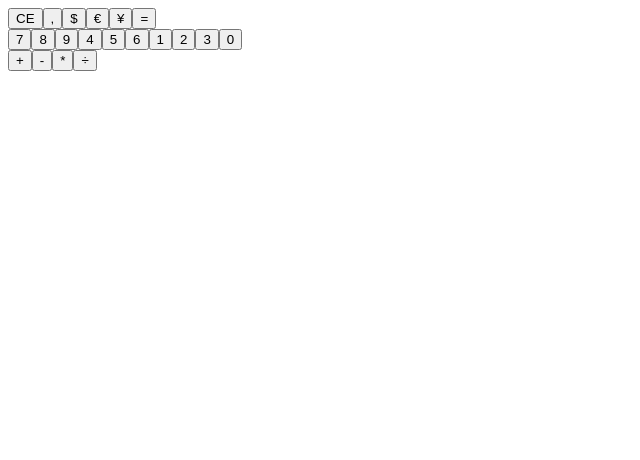
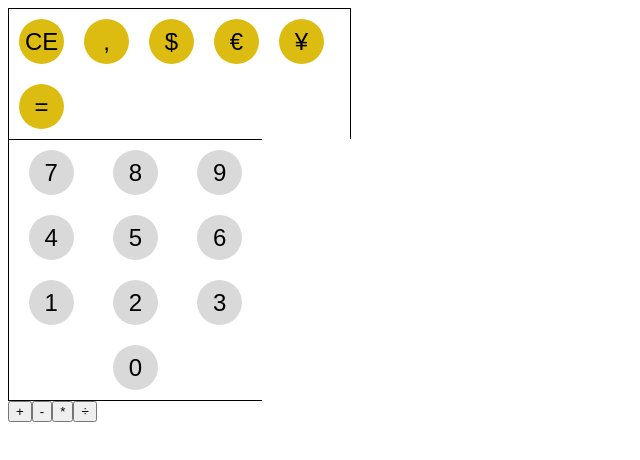
Before and after one commit to Ramiro-isla/calculator, a Vue app: page / in a window 1280 px wide. Shown: the top 460 px of the page, without its empty margins (0-640 px from the left). Built offline with nearby package versions, Linux system fonts and the light colour scheme.

Commit message:
function and number buttons style done

```diff
--- a/src/App.vue
+++ b/src/App.vue
@@ -3,13 +3,7 @@ import Calculator from "./components/Calcuclator.vue";
 </script>
 
 <template>
-    <div id="calculator">
-        <div id="screen"></div>
-        <div id="keyboard"></div>
-    </div>
-    <Calculator/>
+  <Calculator />
 </template>
 
-<style scoped>
-
-</style>
+<style scoped></style>
--- a/src/components/Calcuclator.vue
+++ b/src/components/Calcuclator.vue
@@ -1,7 +1,9 @@
 <script></script>
 
 <template>
-  <div>
+  <div id="calculator">
+    <div id="screen"></div>
+    <div id="function_buttons">
       <button>CE</button>
       <button>,</button>
       <button>$</button>
@@ -9,7 +11,7 @@
       <button>¥</button>
       <button>=</button>
     </div>
-  <div id="cd">
+    <div id="number_buttons">
       <button id="7">7</button>
       <button id="8">8</button>
       <button id="9">9</button>
@@ -19,7 +21,7 @@
       <button id="1">1</button>
       <button id="2">2</button>
       <button id="3">3</button>
-    <button id="0">0</button>
+      <button id="zero">0</button>
     </div>
     <div id="dc">
       <button>+</button>
@@ -27,8 +29,12 @@
       <button>*</button>
       <button>÷</button>
     </div>
+  </div>
 </template>
 
 <style lang="scss" scoped>
-
+@import "../sass/mixin.scss";
+@import "../sass/variables";
+@import "../sass/number_buttons.scss";
+@import "../sass/function_buttons.scss";
 </style>
--- /dev/null
+++ b/src/sass/function_buttons.scss
@@ -0,0 +1,8 @@
+#function_buttons {
+    border: 1px solid black;
+    border-bottom: none;
+    width: 27%;
+  button {
+    @include buttons($yellow_buttons);
+  }
+}
--- a/src/sass/mixin.scss
+++ b/src/sass/mixin.scss
@@ -3,6 +3,7 @@
   height: 45px;
   width: 45px;
   border: none;
+  margin: 10px;
   border-radius: 50px;
   font-size: 1.5em;
 }
--- /dev/null
+++ b/src/sass/number_buttons.scss
@@ -0,0 +1,14 @@
+#number_buttons {
+    border: 1px solid black;
+    border-right: none;
+    width: 20%;
+    display: grid;
+    justify-items: center;
+    grid-template-columns: repeat(3, 1fr);
+    #zero {
+      grid-column: 2/3;
+    }
+    button {
+      @include buttons($number_buttons);
+    }
+  }
```
Lines whose indentation alone changed are shown as unchanged.
